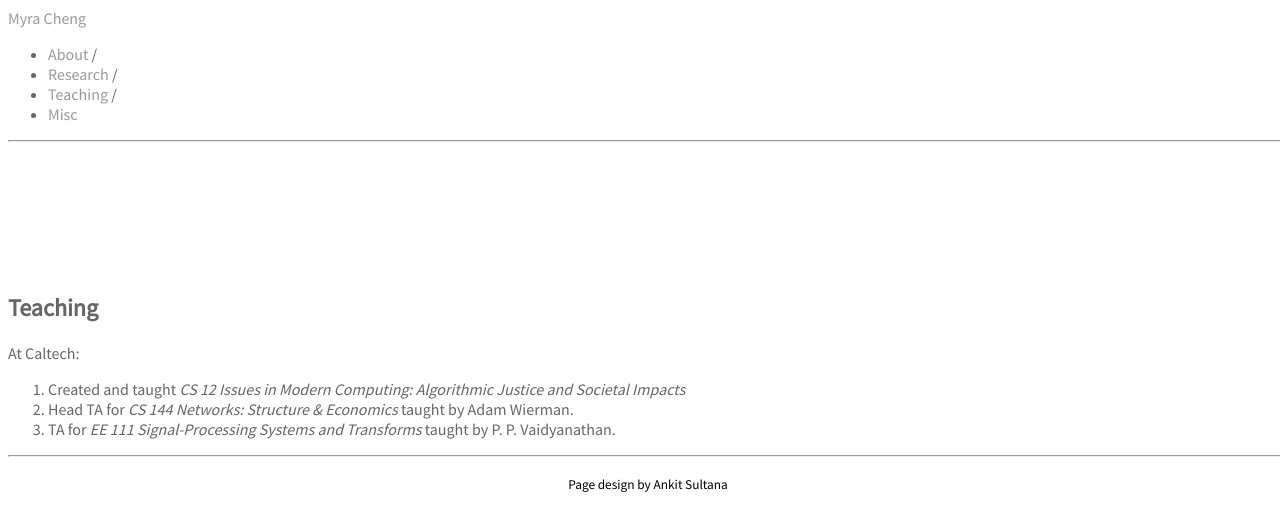
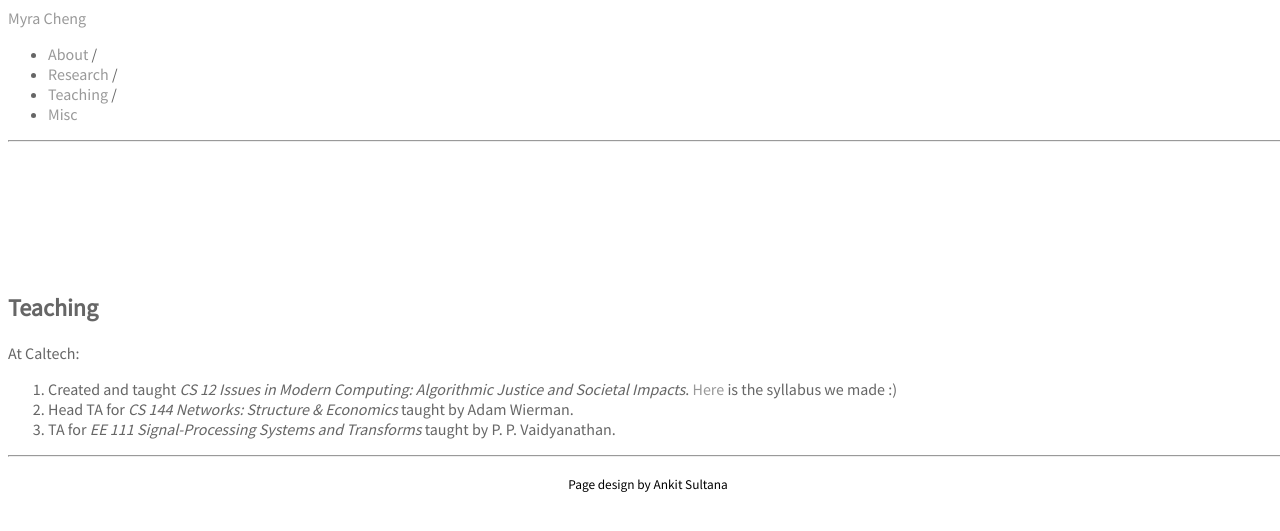
Before and after one commit to myracheng/myracheng.github.io, a Jekyll site: the page built from teaching.md, in a window 1280 px wide. Shown: the top 531 px of the page. Built offline with Jekyll 4.4.1, drawn with Linux system fonts in a browser that asks for light colours; some web fonts are replaced; our own code applies the rules of GitHub Pages for plain Markdown files.

```diff
--- a/_sass/vars.scss
+++ b/_sass/vars.scss
@@ -2,7 +2,7 @@
  * Customization Variables
  */
 
-$accent: #b8d8be;
+$accent: #7bb78c;
 $image-size: 200px;
 
 /*
--- a/teaching.md
+++ b/teaching.md
@@ -1,5 +1,5 @@
 ## Teaching
 At Caltech:
-1. Created and taught *CS 12 Issues in Modern Computing: Algorithmic Justice and Societal Impacts*
+1. Created and taught *CS 12 Issues in Modern Computing: Algorithmic Justice and Societal Impacts*. <a href="https://docs.google.com/document/d/1AigYzCj4IjhcWFeaB5F8ZArIp1MTLh92IFibI4xSwFk/edit?usp=sharing">Here</a> is the syllabus we made :)
 2. Head TA for *CS 144 Networks: Structure & Economics* taught by Adam Wierman.
 3. TA for *EE 111 Signal-Processing Systems and Transforms* taught by P. P. Vaidyanathan.
```
Also changed, not shown: books.md (+1 -3 lines), index.md (+1 -1 lines), 2 other files.
